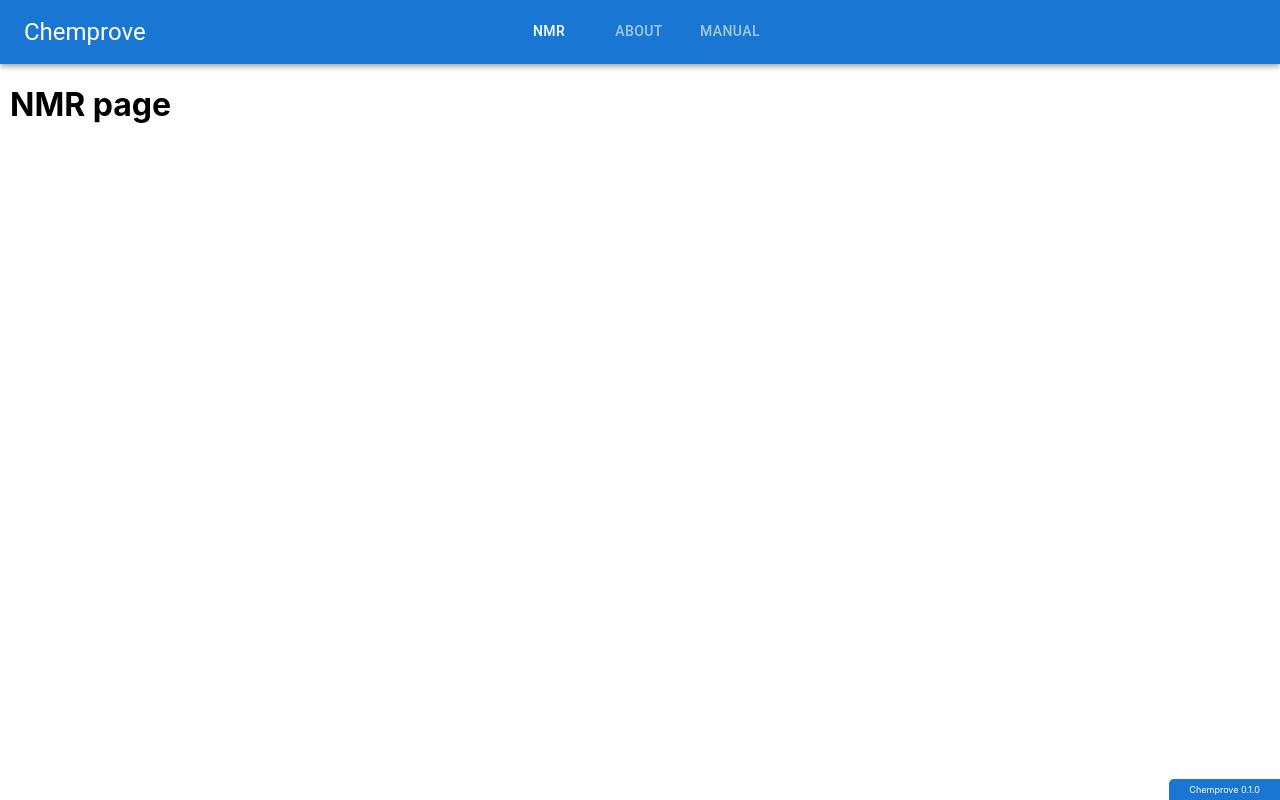
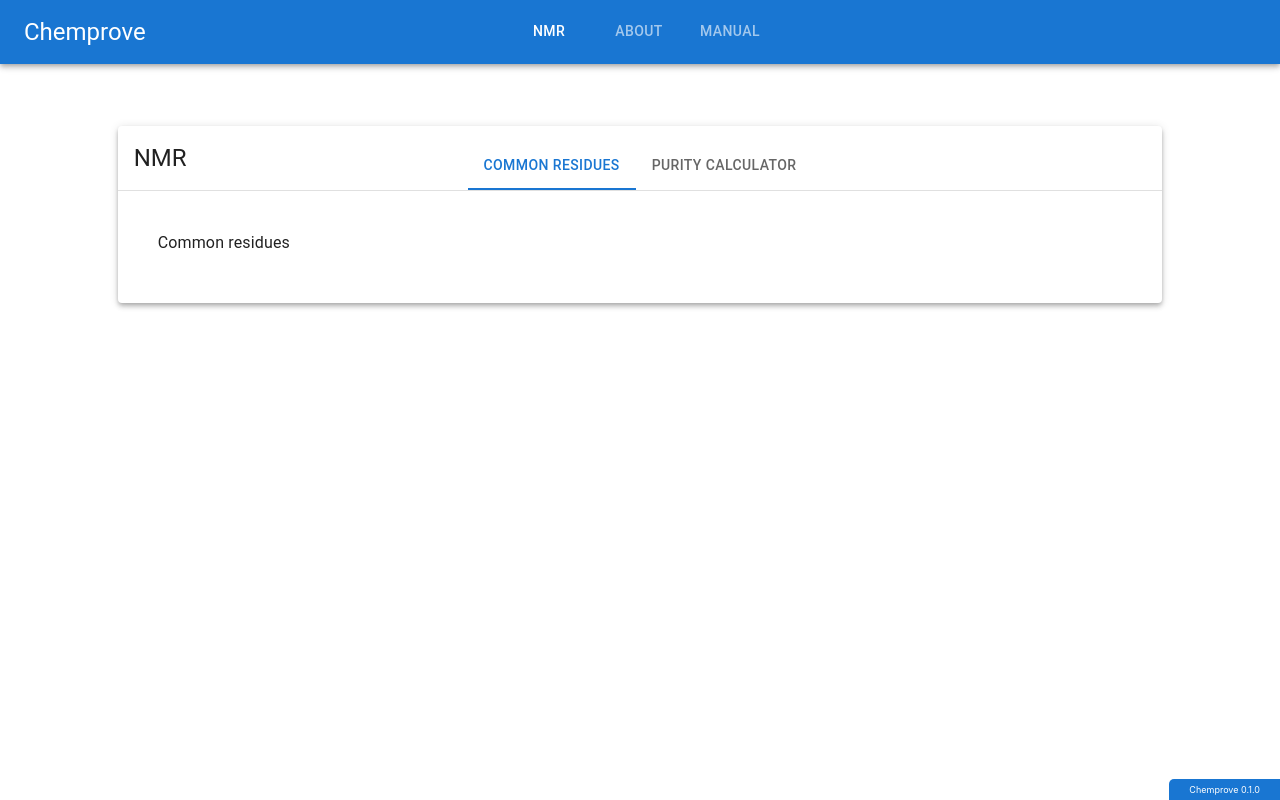
Before and after one commit to Noldyman/chemprove, a React (Create React App) app: page /nmr in a window 1280 px wide. Built offline with nearby package versions, Linux system fonts and the light colour scheme.

Commit message:
create nmr card

```diff
--- a/src/app/App.tsx
+++ b/src/app/App.tsx
@@ -3,6 +3,7 @@ import pjson from "../../package.json";
 import { Outlet, useLocation, useNavigate } from "react-router-dom";
 import { useEffect } from "react";
 import { TopBar } from "./TopBar";
+import { Grid } from "@mui/material";
 
 const App = () => {
   const locaction = useLocation();
@@ -16,7 +17,16 @@ const App = () => {
     <>
       <TopBar />
       <div className="app">
-        <Outlet />
+        <Grid
+          style={{ marginTop: "30px" }}
+          container
+          spacing={{ xs: 2, lg: 4 }}
+          direction="row"
+          justifyContent="center"
+          alignItems="center"
+        >
+          <Outlet />
+        </Grid>
       </div>
       <footer
         style={{ cursor: "pointer" }}
--- /dev/null
+++ b/src/components/TabPanel.tsx
@@ -0,0 +1,26 @@
+import { Box, Typography } from "@mui/material";
+
+interface Props {
+  children?: React.ReactNode;
+  dir?: string;
+  index: number;
+  value: number;
+}
+
+export const TabPanel = ({ children, value, index, ...other }: Props) => {
+  return (
+    <div
+      role="tabpanel"
+      hidden={value !== index}
+      id={`full-width-tabpanel-${index}`}
+      aria-labelledby={`full-width-tab-${index}`}
+      {...other}
+    >
+      {value === index && (
+        <Box sx={{ p: 3 }}>
+          <Typography>{children}</Typography>
+        </Box>
+      )}
+    </div>
+  );
+};
--- /dev/null
+++ b/src/pages/nmr/CommonResidues.tsx
@@ -0,0 +1,3 @@
+export const CommonResidues = () => {
+  return <>Common residues</>;
+};
--- a/src/pages/nmr/Nmr.tsx
+++ b/src/pages/nmr/Nmr.tsx
@@ -1,7 +1,52 @@
+import { useState } from "react";
+import {
+  Grid,
+  Card,
+  CardHeader,
+  Typography,
+  Divider,
+  CardContent,
+  Tabs,
+  Tab,
+} from "@mui/material";
+import { TabPanel } from "../../components/TabPanel";
+import { CommonResidues } from "./CommonResidues";
+import { PurityCalculator } from "./PurityCalculator";
+
 export const Nmr = () => {
+  const [selectedTab, setSelectedTab] = useState(0);
+
+  const handleTabChange = (_: any, newTab: number) => {
+    setSelectedTab(newTab);
+  };
+
   return (
-    <>
-      <h1>NMR page</h1>
-    </>
+    <Grid item xs={12} md={12} lg={10} xl={8}>
+      <Card elevation={4}>
+        <CardHeader
+          style={{ paddingBottom: "0px" }}
+          title={
+            <div>
+              <Typography style={{ position: "absolute" }} variant="h5">
+                NMR
+              </Typography>
+              <Tabs centered value={selectedTab} onChange={handleTabChange}>
+                <Tab label="Common residues" />
+                <Tab label="Purity calculator" />
+              </Tabs>
+            </div>
+          }
+        />
+        <Divider />
+        <CardContent>
+          <TabPanel value={selectedTab} index={0}>
+            <CommonResidues />
+          </TabPanel>
+          <TabPanel value={selectedTab} index={1}>
+            <PurityCalculator />
+          </TabPanel>
+        </CardContent>
+      </Card>
+    </Grid>
   );
 };
--- /dev/null
+++ b/src/pages/nmr/PurityCalculator.tsx
@@ -0,0 +1,3 @@
+export const PurityCalculator = () => {
+  return <>Purity calculator</>;
+};
```
Also changed, not shown: 1 other file (tests, documents, lock files or other folders).
